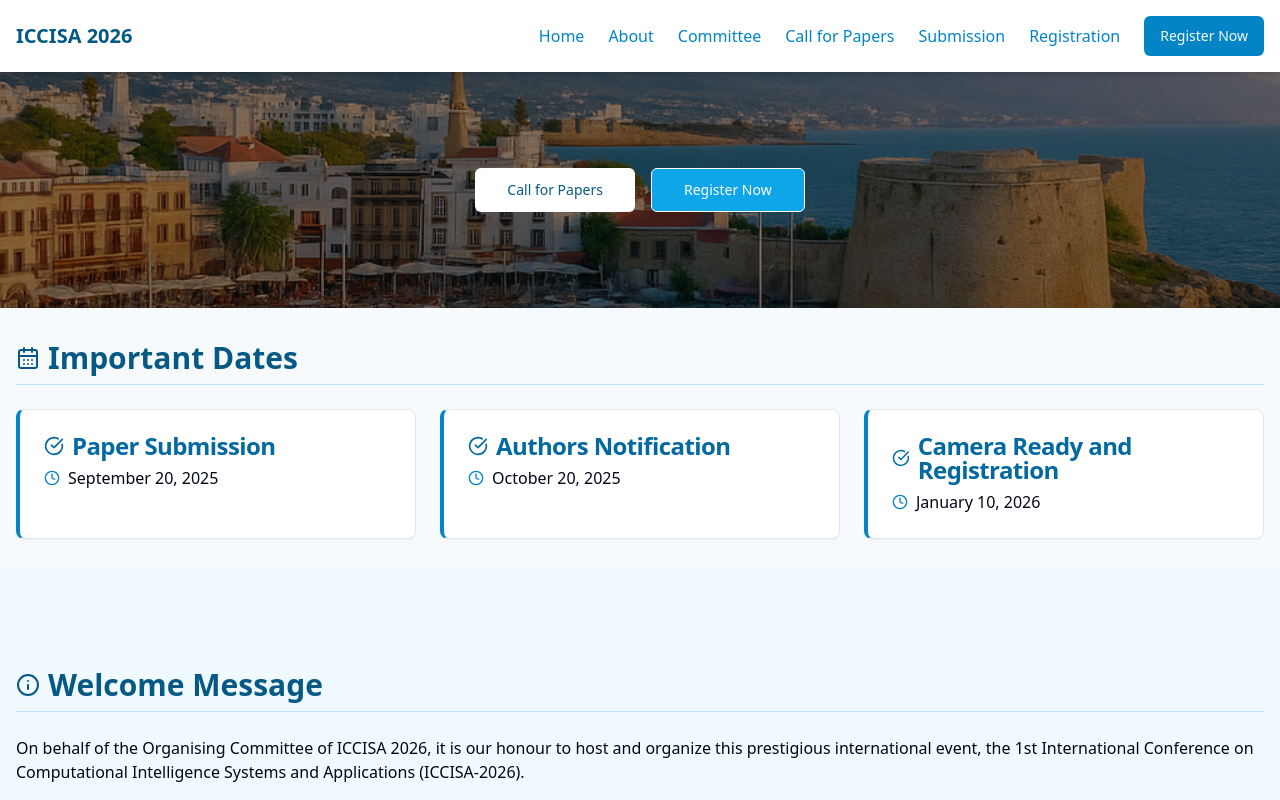
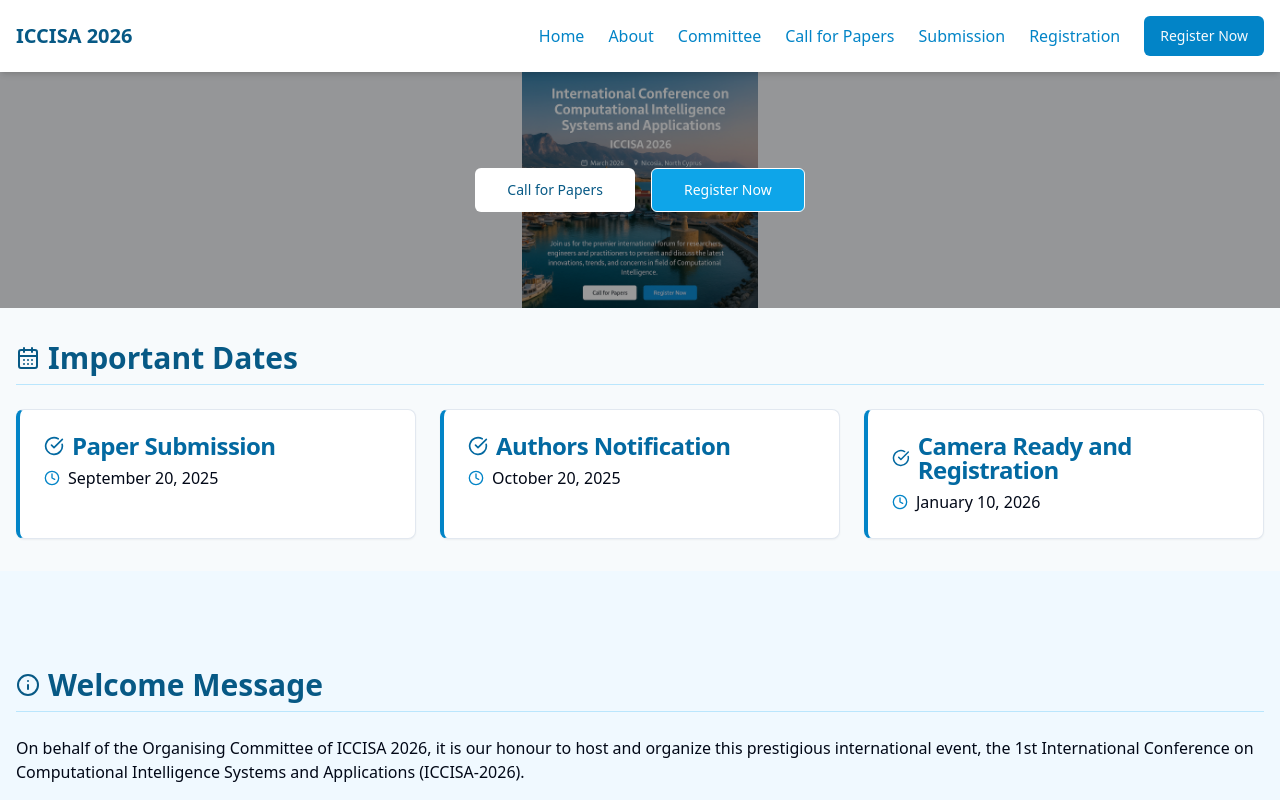
Before and after one commit to wpu-research/iccisa, a React (Vite) app: page / in a window 1280 px wide. Shown: the top 800 px of the page. Built offline with nearby package versions, Linux system fonts and the light colour scheme.

Commit message:
Fix: Hero image display
Preserve the full hero image in the Hero section.

```diff
--- a/src/components/Hero.tsx
+++ b/src/components/Hero.tsx
@@ -9,8 +9,9 @@ const Hero = () => {
         className="absolute inset-0 z-0"
         style={{
           backgroundImage: "url('/lovable-uploads/e9edbfa0-9c65-42b7-8913-abeb6838a82a.png')",
-          backgroundSize: 'cover',
+          backgroundSize: 'contain',
           backgroundPosition: 'center',
+          backgroundRepeat: 'no-repeat',
         }}
       >
         <div className="absolute inset-0 bg-black/40" /> {/* Overlay for better text readability */}
```
